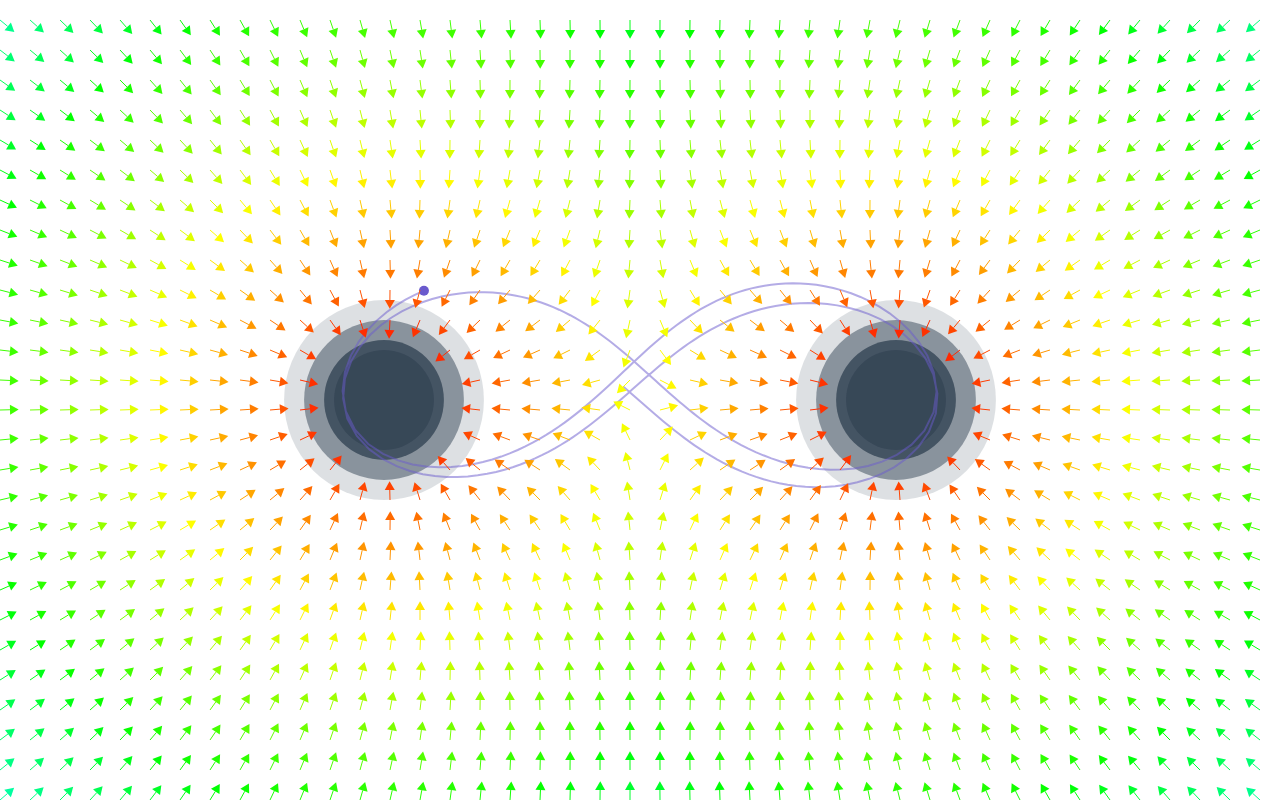
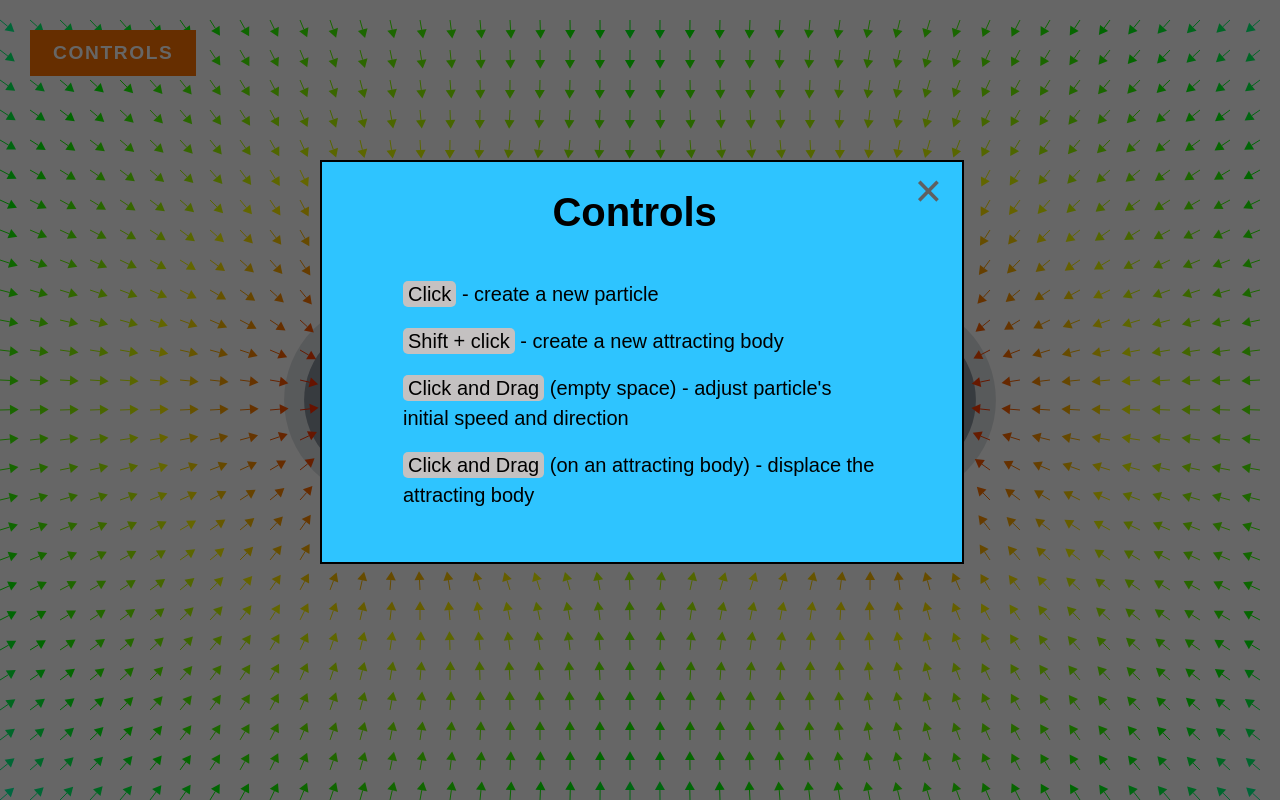
Before and after one commit to iiitl/Planets, a plain HTML site: page index.html in a window 1280 px wide. Drawn offline with Linux system fonts and the light colour scheme.

Commit message:
fixed #2 - added intro popup modal for the website

```diff
--- a/index.html
+++ b/index.html
@@ -2,8 +2,32 @@
 <html lang="en">
 <head>
     <title>Planet</title>
+    <link rel="stylesheet" href="./styles/style.css">
+    <script src="modal.js" defer></script>
 </head>
 <body>
+
+  <div class="button-holder">
+    <button class="controls-button">CONTROLS</button>
+  </div>
+  <div class="entire-page">
+    <div class="modal">
+      <div class="modal-content">
+          <div class="top-panel">
+            <div class="control-heading">
+              <h1>Controls</h1>
+            </div>
+            <span class="close">&times;</span>
+          </div>
+          <div class="control-description">
+            <p><span>Click</span> - create a new particle</p>
+            <p><span>Shift + click</span> - create a new attracting body</p>
+            <p><span>Click and Drag</span> (empty space) - adjust particle's initial speed and direction</p>
+            <p><span>Click and Drag</span> (on an attracting body) - displace the attracting body</p>
+          </div>
+      </div>
+    </div>
+  </div>
 
     <canvas id="field" style="position: absolute; z-index: 1;"></canvas>
     <canvas id="scribble" style="position: absolute;"></canvas>
--- /dev/null
+++ b/modal.js
@@ -0,0 +1,13 @@
+
+
+let optionButton = document.querySelector('.controls-button');
+let closeButton = document.querySelector('.close');
+let modal = document.querySelector('.entire-page');
+
+optionButton.addEventListener('click', (clk) => {
+  modal.style.display = 'block';
+});
+
+closeButton.addEventListener('click', (clk) => {
+  modal.style.display = 'none';
+});
--- /dev/null
+++ b/styles/style.css
@@ -0,0 +1,120 @@
+
+:root {
+  --modal-bg-color:rgb(46, 196, 255);
+  --control-btn-bg-color:rgb(255, 115, 0);
+  --control-btn-bg-color-hover:rgb(255, 77, 0);
+
+}
+
+.controls-button {
+  /* background-color:#21b46d; */
+  background-color: var(--control-btn-bg-color);
+  border: none;
+  color: white;
+  font-weight: 700;
+  letter-spacing: 0.1rem;
+  font-size: 1.2rem;
+  box-sizing: border-box;
+
+  position: absolute;
+  top: 30px;
+  left: 30px;
+
+  padding: 12px 23px 12px 23px;
+  transition: 0.2s ease;
+
+  z-index: 2;
+}
+
+* {
+  margin: 0;
+}
+
+  @import url('https://fonts.googleapis.com/css2?family=Poppins:wght@700&display=swap');
+  @import url('https://fonts.googleapis.com/css2?family=Poppins:wght@700&display=swap');
+
+.controls-button:hover {
+  transition: 0.2s ease;
+  /* background-color: #1a8e56; */
+  background-color: var(--control-btn-bg-color-hover);
+
+}
+
+.entire-page {
+  height: 100vh;
+  width: 100vw;
+  position: fixed;
+  background-color: rgba(0, 0, 0, 0.6);
+
+  display: block;
+  z-index: 3;
+}
+
+.close {
+  transition: 0.2s ease;
+  color: rgb(96, 96, 96)
+}
+.close:hover {
+  color:black;
+  transition: 0.2s ease;
+}
+
+.button-holder {
+  position: relative;
+}
+
+.control-heading>h1 {
+  padding-left: 10%;
+}
+
+.modal {
+  /* padding-top: 1%; */
+  position: fixed;
+  top: 20%;
+  left: 25%;
+  width: 50%;
+  height:50%;
+  background-color: var(--modal-bg-color);
+  border: 2px solid black;
+
+  overflow: scroll;
+}
+
+.modal-content {
+  display: flex;
+  flex-direction: column;
+}
+
+.top-panel {
+  font-size: 50px;
+  font-weight: 800;
+  display: flex;
+  padding-right: 3%;
+  /* background-color: red; */
+  height: 100px;
+}
+
+.top-panel>.control-heading {
+  font-size:20px;
+  justify-self: flex-start;
+  margin: auto;
+  font-family: 'Poppins', sans-serif;
+}
+
+.modal-content>.control-description {
+  margin: auto;
+  width: 80%;
+  font-size: 20px;
+  line-height: 30px;
+  font-family: 'Poppins', sans-serif;
+}
+
+.modal-content>.control-description>p {
+  margin: 17px;
+}
+
+.control-description span {
+  background-color: rgb(196, 193, 193);
+  padding: 2px 5px 2px 5px;
+  border-radius: 5px 5px 5px 5px;
+}
```
